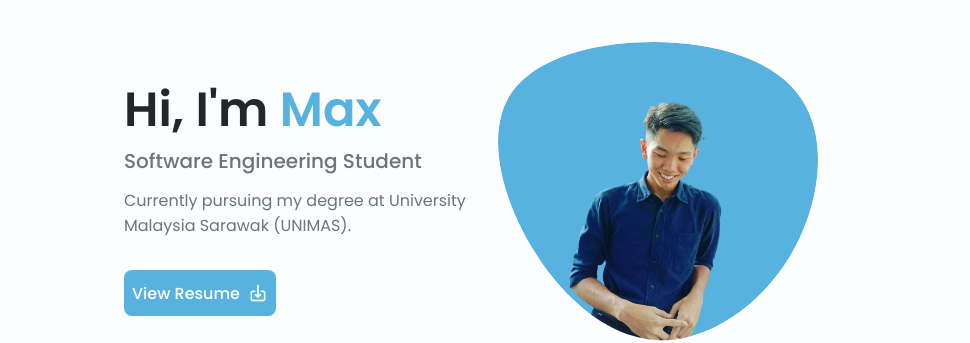
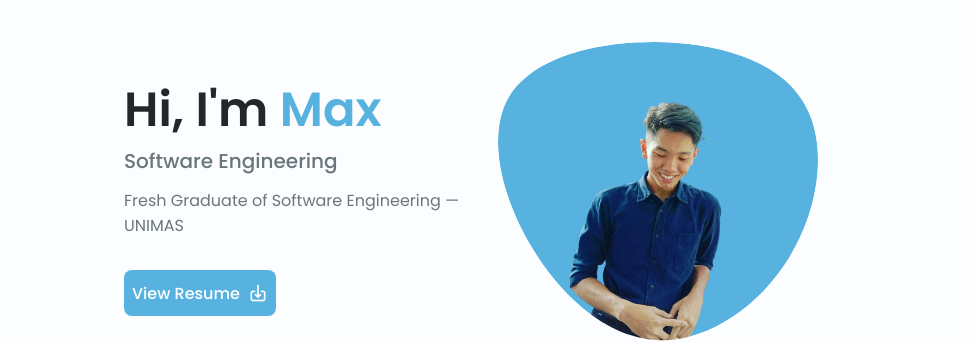
Before and after one commit to maxchia18/maxchia18.github.io, a plain HTML site: page index.html in a window 1280 px wide. Shown: the part 142-485 px from the top of the page, 184-1154 px from the left. Drawn offline with nearby package versions, Linux system fonts and the light colour scheme.

Commit message:
Update content and resume

```diff
--- a/index.html
+++ b/index.html
@@ -106,9 +106,8 @@
                     </div>
                     <div class="home__data">
                         <h1 class="home__title">Hi, I'm <span id="name">Max</span></h1>
-                        <h3 class="home__subtitle">Software Engineering Student</h3>
-                        <p class="home__description">Currently pursuing my degree at University Malaysia Sarawak
-                            (UNIMAS).</p>
+                        <h3 class="home__subtitle">Software Engineering</h3>
+                        <p class="home__description">Fresh Graduate of Software Engineering — UNIMAS</p>
                         <a target="_blank" href="assets/pdf/Max_Resume.pdf" class="button button--flex">
                             View Resume <i class="uil uil-download-alt button__icon"></i>
                         </a>
@@ -591,7 +590,7 @@
             <div class="footer__container container grid">
                 <div>
                     <h1 class="footer__title">Max Chia</h1>
-                    <span class="footer__subtitle">Software Engineering Student</span>
+                    <span class="footer__subtitle">Software Engineering</span>
                 </div>
 
                 <ul class="footer__links">
```
Also changed, not shown: 1 other file.
